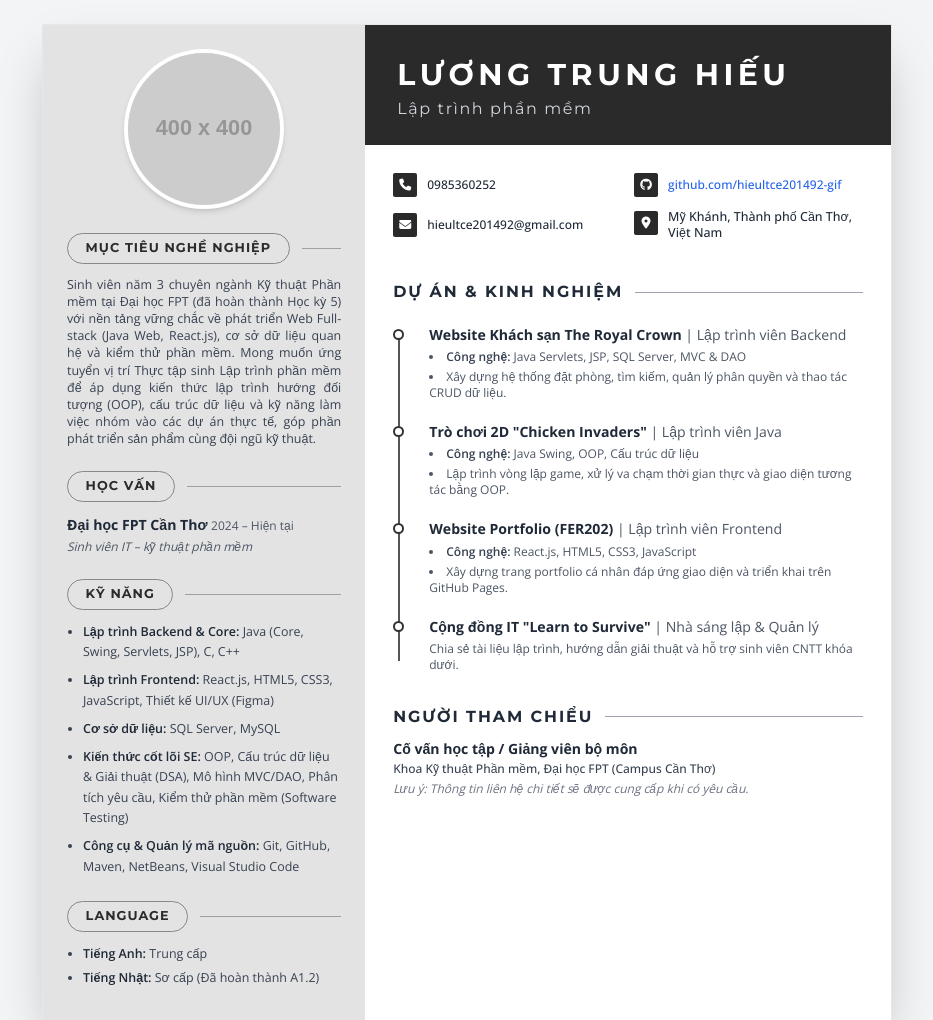
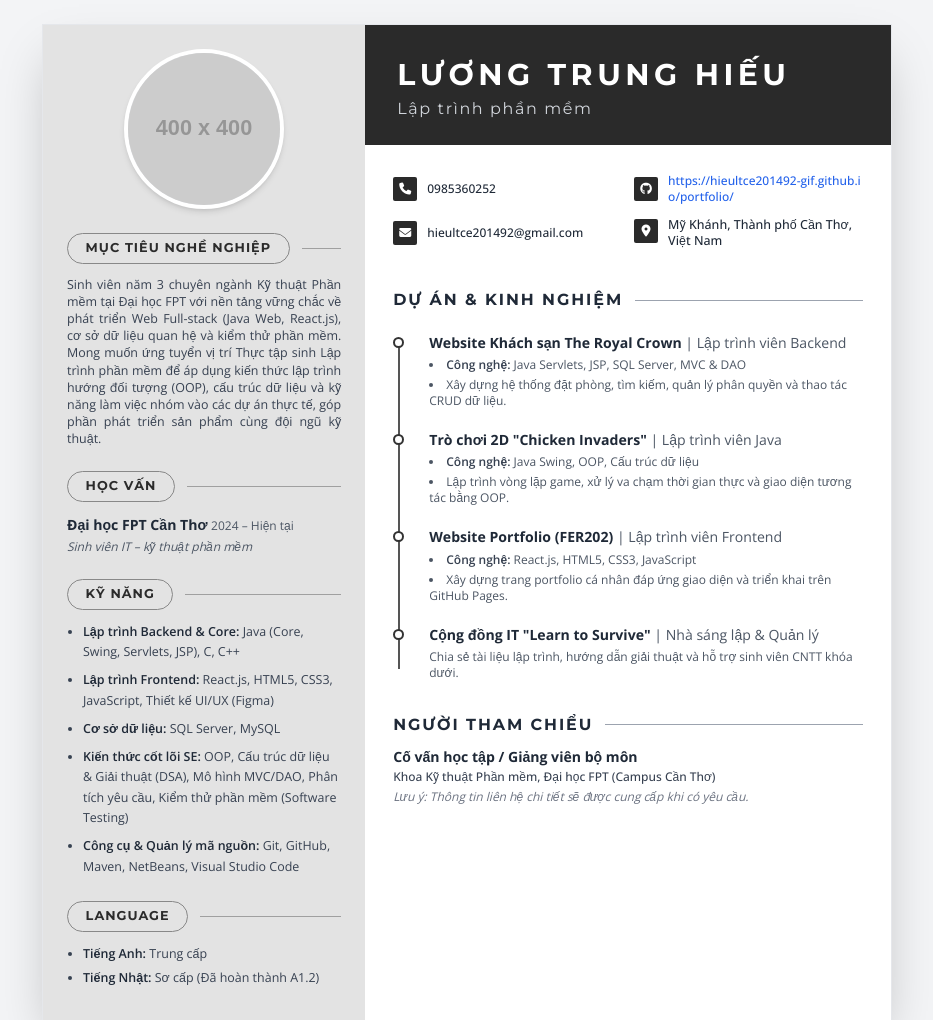
Before and after one commit to hieultce201492-gif/portfolio, a plain HTML site: page index.html in a window 1280 px wide. Shown: the top 1020 px of the page, without its empty margins (173-1106 px from the left). Drawn offline with nearby package versions, Linux system fonts and the light colour scheme; placeholder pictures from the web are drawn by us.

Commit message:
Update index.html

```diff
--- a/index.html
+++ b/index.html
@@ -127,7 +127,7 @@
             <div class="section-tag-line"></div>
           </div>
           <p class="text-[0.78rem] leading-snug text-justify text-gray-700">
-            Sinh viên năm 3 chuyên ngành Kỹ thuật Phần mềm tại Đại học FPT (đã hoàn thành Học kỳ 5) với nền tảng vững chắc về phát triển Web Full-stack (Java Web, React.js), cơ sở dữ liệu quan hệ và kiểm thử phần mềm. Mong muốn ứng tuyển vị trí Thực tập sinh Lập trình phần mềm để áp dụng kiến thức lập trình hướng đối tượng (OOP), cấu trúc dữ liệu và kỹ năng làm việc nhóm vào các dự án thực tế, góp phần phát triển sản phẩm cùng đội ngũ kỹ thuật.
+            Sinh viên năm 3 chuyên ngành Kỹ thuật Phần mềm tại Đại học FPT với nền tảng vững chắc về phát triển Web Full-stack (Java Web, React.js), cơ sở dữ liệu quan hệ và kiểm thử phần mềm. Mong muốn ứng tuyển vị trí Thực tập sinh Lập trình phần mềm để áp dụng kiến thức lập trình hướng đối tượng (OOP), cấu trúc dữ liệu và kỹ năng làm việc nhóm vào các dự án thực tế, góp phần phát triển sản phẩm cùng đội ngũ kỹ thuật.
           </p>
         </div>
 
@@ -217,7 +217,7 @@
                 <i class="fa-brands fa-github"></i>
               </div>
               <a href="https://github.com/hieultce201492-gif" target="_blank" class="font-medium text-blue-600 hover:underline break-all">
-                github.com/hieultce201492-gif
+                https://hieultce201492-gif.github.io/portfolio/
               </a>
             </div>
 
```
